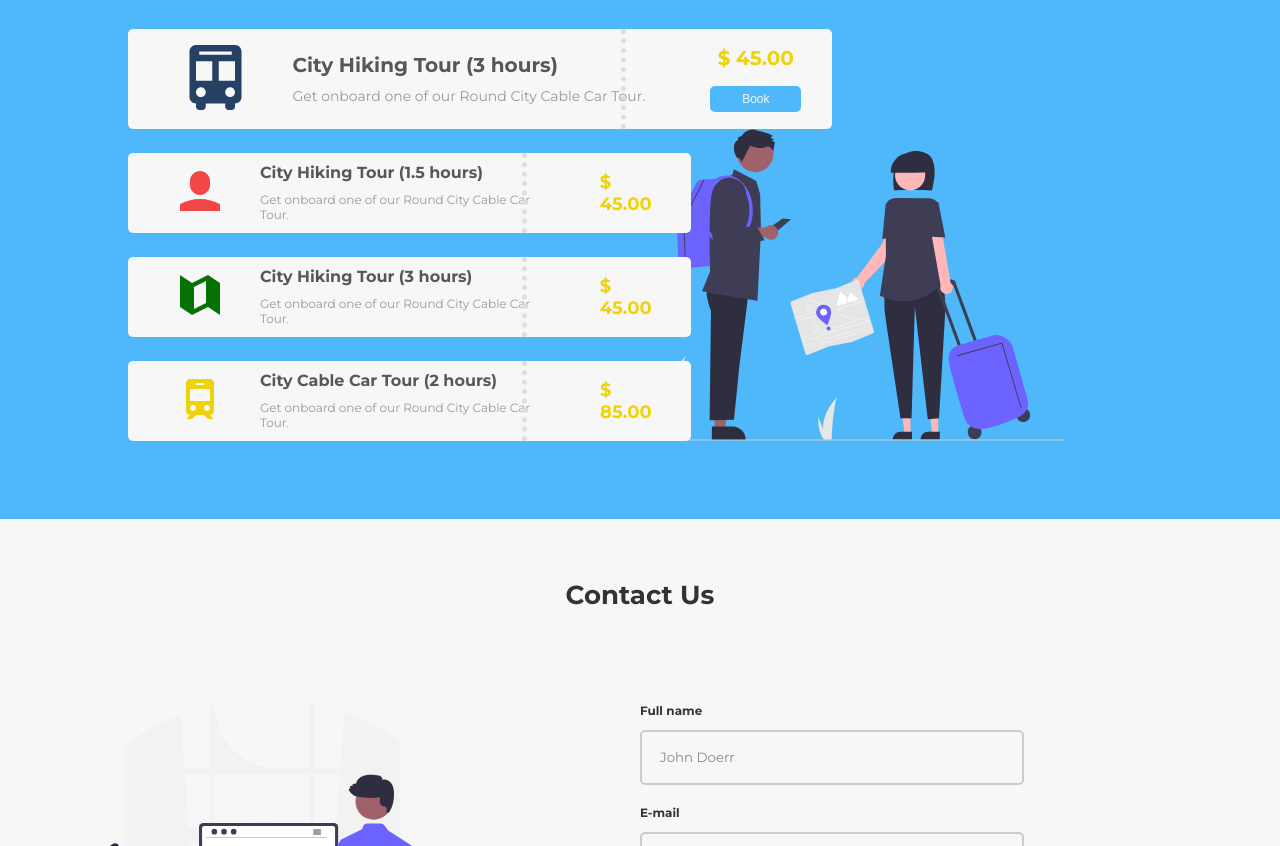
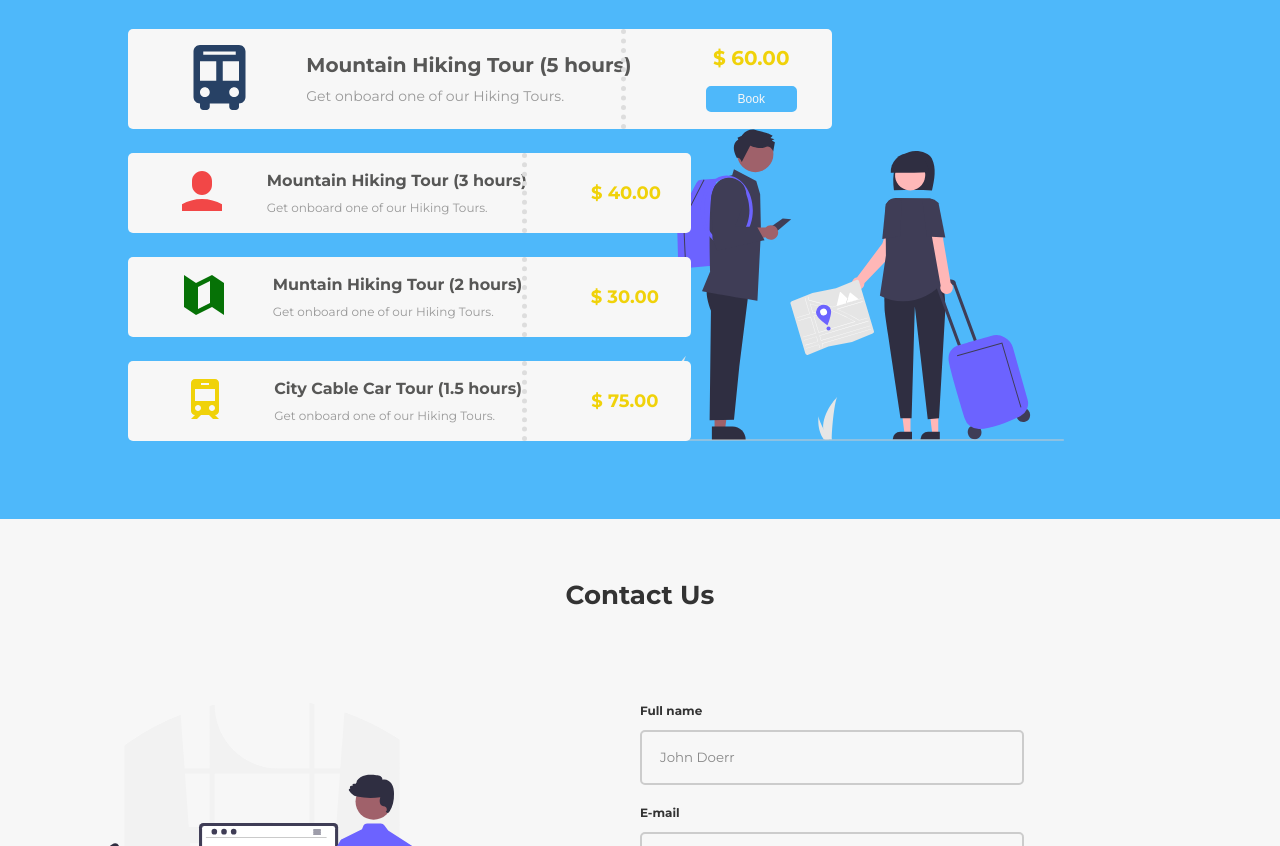
Before and after one commit to SrdjaM/travel-your-way-website, a plain HTML site: page index.html in a window 1280 px wide. Shown: the part 2715-3561 px from the top of the page. Drawn offline with Linux system fonts and the light colour scheme.

Commit message:
scroll update

```diff
--- a/index.html
+++ b/index.html
@@ -250,13 +250,15 @@
             </svg>
           </div>
           <div class="tours__text">
-            <p class="tours__paragraph--1-big">City Hiking Tour (3 hours)</p>
+            <p class="tours__paragraph--1-big">
+              Mountain Hiking Tour (5 hours)
+            </p>
             <p class="tours__paragraph--2-big">
-              Get onboard one of our Round City Cable Car Tour.
+              Get onboard one of our Hiking Tours.
             </p>
           </div>
           <div class="tours__price">
-            <span class="tours__money-big">$ 45.00</span>
+            <span class="tours__money-big">$ 60.00</span>
             <button class="tours__btn">Book</button>
           </div>
         </div>
@@ -268,13 +270,13 @@
             </svg>
           </div>
           <div class="tours__text">
-            <p class="tours__paragraph--1">City Hiking Tour (1.5 hours)</p>
+            <p class="tours__paragraph--1">Mountain Hiking Tour (3 hours)</p>
             <p class="tours__paragraph--2">
-              Get onboard one of our Round City Cable Car Tour.
+              Get onboard one of our Hiking Tours.
             </p>
           </div>
           <div class="tours__price">
-            <span class="tours__money">$ 45.00</span>
+            <span class="tours__money">$ 40.00</span>
           </div>
         </div>
 
@@ -285,13 +287,13 @@
             </svg>
           </div>
           <div class="tours__text">
-            <p class="tours__paragraph--1">City Hiking Tour (3 hours)</p>
+            <p class="tours__paragraph--1">Muntain Hiking Tour (2 hours)</p>
             <p class="tours__paragraph--2">
-              Get onboard one of our Round City Cable Car Tour.
+              Get onboard one of our Hiking Tours.
             </p>
           </div>
           <div class="tours__price">
-            <span class="tours__money">$ 45.00</span>
+            <span class="tours__money">$ 30.00</span>
           </div>
         </div>
 
@@ -302,13 +304,13 @@
             </svg>
           </div>
           <div class="tours__text">
-            <p class="tours__paragraph--1">City Cable Car Tour (2 hours)</p>
+            <p class="tours__paragraph--1">City Cable Car Tour (1.5 hours)</p>
             <p class="tours__paragraph--2">
-              Get onboard one of our Round City Cable Car Tour.
+              Get onboard one of our Hiking Tours.
             </p>
           </div>
           <div class="tours__price">
-            <span class="tours__money">$ 85.00</span>
+            <span class="tours__money">$ 75.00</span>
           </div>
         </div>
       </div>
--- a/sass/_destination.scss
+++ b/sass/_destination.scss
@@ -102,6 +102,19 @@
     transform: translate(50%, -50%) rotate(90deg);
     z-index: 100;
     cursor: pointer;
+
+    @media only screen and (max-width: 87.5em) {
+      left: 25%;
+    }
+    @media only screen and (max-width: 56.25em) {
+      left: 20%;
+    }
+    @media only screen and (max-width: 43.75em) {
+      left: 10%;
+    }
+    @media only screen and (max-width: 31.25em) {
+      fill: var(--color-white);
+    }
   }
 
   &__btn--right {
@@ -114,6 +127,19 @@
     transform: translate(50%, -50%) rotate(90deg);
     z-index: 100;
     cursor: pointer;
+
+    @media only screen and (max-width: 87.5em) {
+      left: 66%;
+    }
+    @media only screen and (max-width: 56.25em) {
+      left: 69%;
+    }
+    @media only screen and (max-width: 43.75em) {
+      left: 81%;
+    }
+    @media only screen and (max-width: 31.25em) {
+      fill: var(--color-white);
+    }
   }
 
   &__images {
```
Also changed, not shown: sass/main.css, 1 other file.
